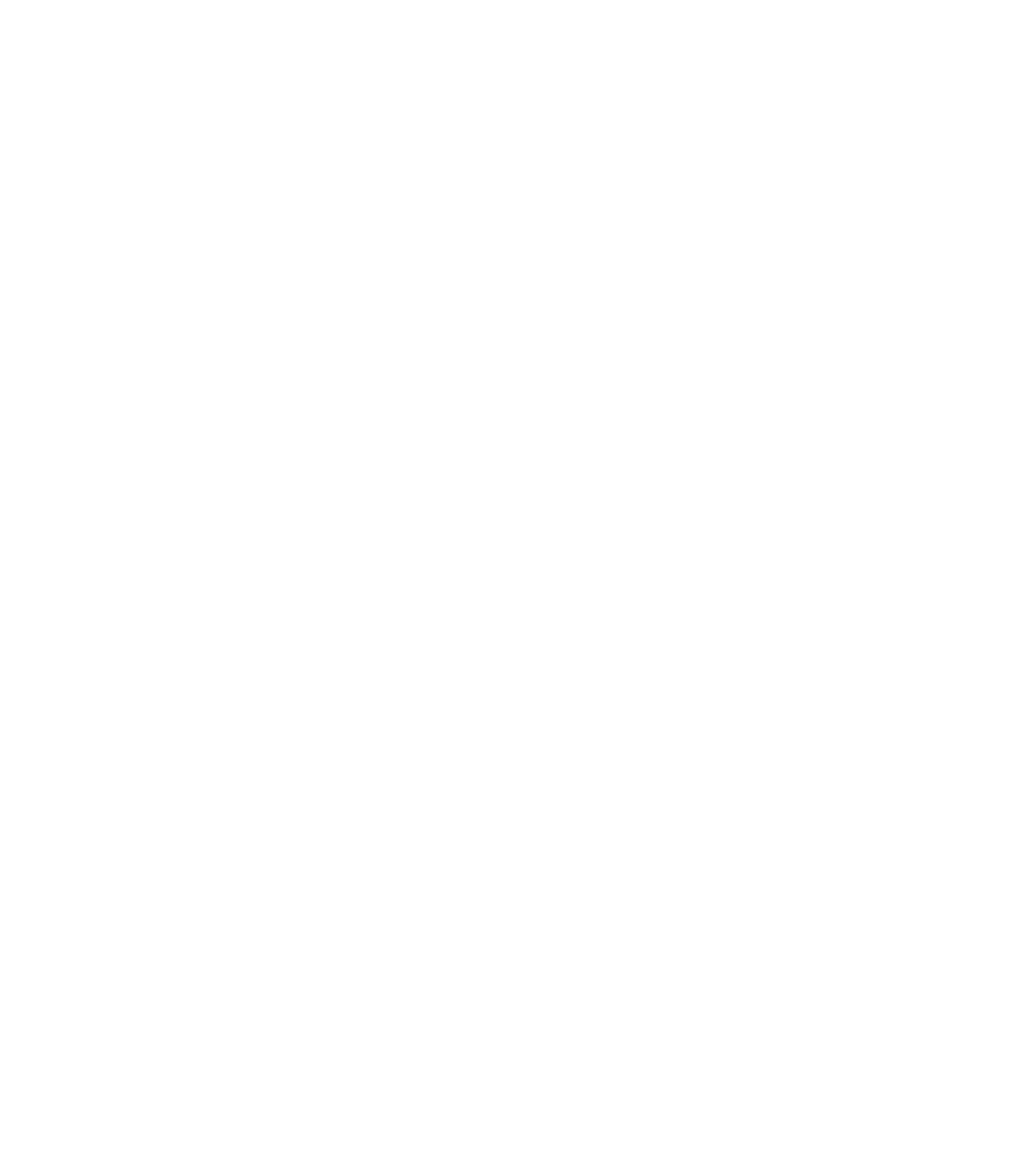
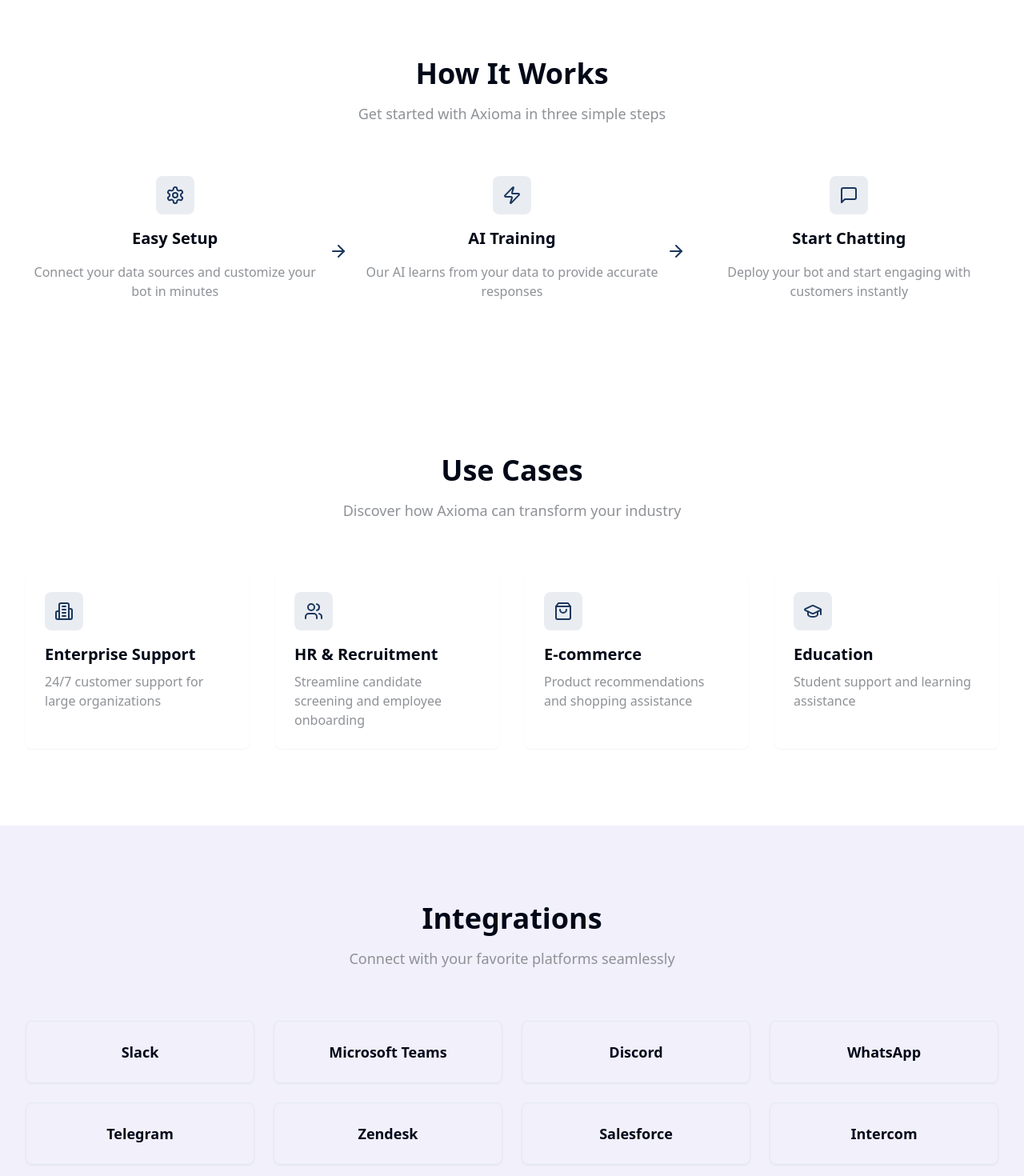
Before and after one commit to beibel/clean-axioma-design, a React (Vite) app: page / in a window 1280 px wide. Shown: the part 1200-2670 px from the top of the page at 80% size. Before the commit the page ends 1176 px from the top, so only its background shows below. Built offline with nearby package versions, Linux system fonts and the light colour scheme.

Commit message:
Update color scheme and add sections
Replaced violet color with navy blue throughout the project. Added new sections: How it works, Why choose Axioma, Use Cases, Integrations, and Feedback to enhance the content structure.
[skip gpt_engineer]

```diff
--- /dev/null
+++ b/src/components/Feedback.tsx
@@ -0,0 +1,65 @@
+import { Star } from "lucide-react";
+
+export const Feedback = () => {
+  const testimonials = [
+    {
+      quote: "Axioma has transformed our customer support operations completely.",
+      author: "Sarah Johnson",
+      role: "Customer Success Manager",
+      company: "TechCorp",
+      rating: 5,
+    },
+    {
+      quote: "The AI accuracy and response time is impressive. Highly recommended!",
+      author: "Michael Chen",
+      role: "Head of Support",
+      company: "CloudSystems",
+      rating: 5,
+    },
+    {
+      quote: "Setup was quick and the results were immediate. Great product!",
+      author: "Emma Davis",
+      role: "Operations Director",
+      company: "StartupX",
+      rating: 5,
+    },
+  ];
+
+  return (
+    <section className="py-24">
+      <div className="max-w-7xl mx-auto px-4 sm:px-6 lg:px-8">
+        <div className="text-center mb-16">
+          <h2 className="text-3xl sm:text-4xl font-bold">Customer Feedback</h2>
+          <p className="mt-4 text-neutral text-lg">
+            See what our customers are saying about Axioma
+          </p>
+        </div>
+        <div className="grid grid-cols-1 md:grid-cols-3 gap-8">
+          {testimonials.map((testimonial, index) => (
+            <div
+              key={index}
+              className="bg-white p-6 rounded-lg shadow-sm hover:shadow-md transition-shadow duration-300 animate-fade-up"
+              style={{ animationDelay: `${index * 100}ms` }}
+            >
+              <div className="flex mb-4">
+                {[...Array(testimonial.rating)].map((_, i) => (
+                  <Star
+                    key={i}
+                    className="h-5 w-5 text-yellow-400 fill-current"
+                  />
+                ))}
+              </div>
+              <p className="text-lg mb-4">"{testimonial.quote}"</p>
+              <div className="mt-4">
+                <p className="font-semibold">{testimonial.author}</p>
+                <p className="text-sm text-neutral">
+                  {testimonial.role}, {testimonial.company}
+                </p>
+              </div>
+            </div>
+          ))}
+        </div>
+      </div>
+    </section>
+  );
+};
--- /dev/null
+++ b/src/components/HowItWorks.tsx
@@ -0,0 +1,52 @@
+import { ArrowRight, MessageSquare, Settings, Zap } from "lucide-react";
+
+export const HowItWorks = () => {
+  const steps = [
+    {
+      icon: <Settings className="h-6 w-6" />,
+      title: "Easy Setup",
+      description: "Connect your data sources and customize your bot in minutes",
+    },
+    {
+      icon: <Zap className="h-6 w-6" />,
+      title: "AI Training",
+      description: "Our AI learns from your data to provide accurate responses",
+    },
+    {
+      icon: <MessageSquare className="h-6 w-6" />,
+      title: "Start Chatting",
+      description: "Deploy your bot and start engaging with customers instantly",
+    },
+  ];
+
+  return (
+    <section className="py-24 bg-white">
+      <div className="max-w-7xl mx-auto px-4 sm:px-6 lg:px-8">
+        <div className="text-center mb-16">
+          <h2 className="text-3xl sm:text-4xl font-bold">How It Works</h2>
+          <p className="mt-4 text-neutral text-lg">
+            Get started with Axioma in three simple steps
+          </p>
+        </div>
+        <div className="grid grid-cols-1 md:grid-cols-3 gap-12">
+          {steps.map((step, index) => (
+            <div
+              key={index}
+              className="flex flex-col items-center text-center space-y-4 animate-fade-up"
+              style={{ animationDelay: `${index * 100}ms` }}
+            >
+              <div className="h-12 w-12 bg-primary-light/10 rounded-lg flex items-center justify-center text-primary">
+                {step.icon}
+              </div>
+              <h3 className="text-xl font-semibold">{step.title}</h3>
+              <p className="text-neutral">{step.description}</p>
+              {index < steps.length - 1 && (
+                <ArrowRight className="hidden md:block h-6 w-6 text-primary absolute right-[-30px] top-1/2 transform -translate-y-1/2" />
+              )}
+            </div>
+          ))}
+        </div>
+      </div>
+    </section>
+  );
+};
--- /dev/null
+++ b/src/components/Integrations.tsx
@@ -0,0 +1,40 @@
+import { Card, CardContent } from "@/components/ui/card";
+
+export const Integrations = () => {
+  const integrations = [
+    "Slack",
+    "Microsoft Teams",
+    "Discord",
+    "WhatsApp",
+    "Telegram",
+    "Zendesk",
+    "Salesforce",
+    "Intercom",
+  ];
+
+  return (
+    <section className="py-24 bg-neutral-light">
+      <div className="max-w-7xl mx-auto px-4 sm:px-6 lg:px-8">
+        <div className="text-center mb-16">
+          <h2 className="text-3xl sm:text-4xl font-bold">Integrations</h2>
+          <p className="mt-4 text-neutral text-lg">
+            Connect with your favorite platforms seamlessly
+          </p>
+        </div>
+        <div className="grid grid-cols-2 md:grid-cols-4 gap-6">
+          {integrations.map((integration, index) => (
+            <Card
+              key={index}
+              className="animate-fade-up hover:shadow-md transition-shadow duration-300"
+              style={{ animationDelay: `${index * 50}ms` }}
+            >
+              <CardContent className="flex items-center justify-center p-6">
+                <span className="text-lg font-semibold">{integration}</span>
+              </CardContent>
+            </Card>
+          ))}
+        </div>
+      </div>
+    </section>
+  );
+};
--- /dev/null
+++ b/src/components/UseCases.tsx
@@ -0,0 +1,54 @@
+import { Building2, Users, ShoppingBag, GraduationCap } from "lucide-react";
+
+export const UseCases = () => {
+  const cases = [
+    {
+      icon: <Building2 className="h-6 w-6" />,
+      title: "Enterprise Support",
+      description: "24/7 customer support for large organizations",
+    },
+    {
+      icon: <Users className="h-6 w-6" />,
+      title: "HR & Recruitment",
+      description: "Streamline candidate screening and employee onboarding",
+    },
+    {
+      icon: <ShoppingBag className="h-6 w-6" />,
+      title: "E-commerce",
+      description: "Product recommendations and shopping assistance",
+    },
+    {
+      icon: <GraduationCap className="h-6 w-6" />,
+      title: "Education",
+      description: "Student support and learning assistance",
+    },
+  ];
+
+  return (
+    <section className="py-24">
+      <div className="max-w-7xl mx-auto px-4 sm:px-6 lg:px-8">
+        <div className="text-center mb-16">
+          <h2 className="text-3xl sm:text-4xl font-bold">Use Cases</h2>
+          <p className="mt-4 text-neutral text-lg">
+            Discover how Axioma can transform your industry
+          </p>
+        </div>
+        <div className="grid grid-cols-1 md:grid-cols-2 lg:grid-cols-4 gap-8">
+          {cases.map((useCase, index) => (
+            <div
+              key={index}
+              className="p-6 bg-white rounded-lg shadow-sm hover:shadow-md transition-shadow duration-300 animate-fade-up"
+              style={{ animationDelay: `${index * 100}ms` }}
+            >
+              <div className="h-12 w-12 bg-primary-light/10 rounded-lg flex items-center justify-center text-primary mb-4">
+                {useCase.icon}
+              </div>
+              <h3 className="text-xl font-semibold mb-2">{useCase.title}</h3>
+              <p className="text-neutral">{useCase.description}</p>
+            </div>
+          ))}
+        </div>
+      </div>
+    </section>
+  );
+};
--- a/src/pages/Index.tsx
+++ b/src/pages/Index.tsx
@@ -1,11 +1,19 @@
 import { Hero } from "@/components/Hero";
 import { Features } from "@/components/Features";
+import { HowItWorks } from "@/components/HowItWorks";
+import { UseCases } from "@/components/UseCases";
+import { Integrations } from "@/components/Integrations";
+import { Feedback } from "@/components/Feedback";
 
 const Index = () => {
   return (
     <main className="min-h-screen">
       <Hero />
       <Features />
+      <HowItWorks />
+      <UseCases />
+      <Integrations />
+      <Feedback />
     </main>
   );
 };
--- a/tailwind.config.ts
+++ b/tailwind.config.ts
@@ -25,9 +25,9 @@ export default {
         background: "hsl(var(--background))",
         foreground: "hsl(var(--foreground))",
         primary: {
-          DEFAULT: "#9b87f5",
-          light: "#D6BCFA",
-          dark: "#7E69AB",
+          DEFAULT: "#1a365d",
+          light: "#2c5282",
+          dark: "#1e3a8a",
         },
         neutral: {
           DEFAULT: "#8E9196",
```
